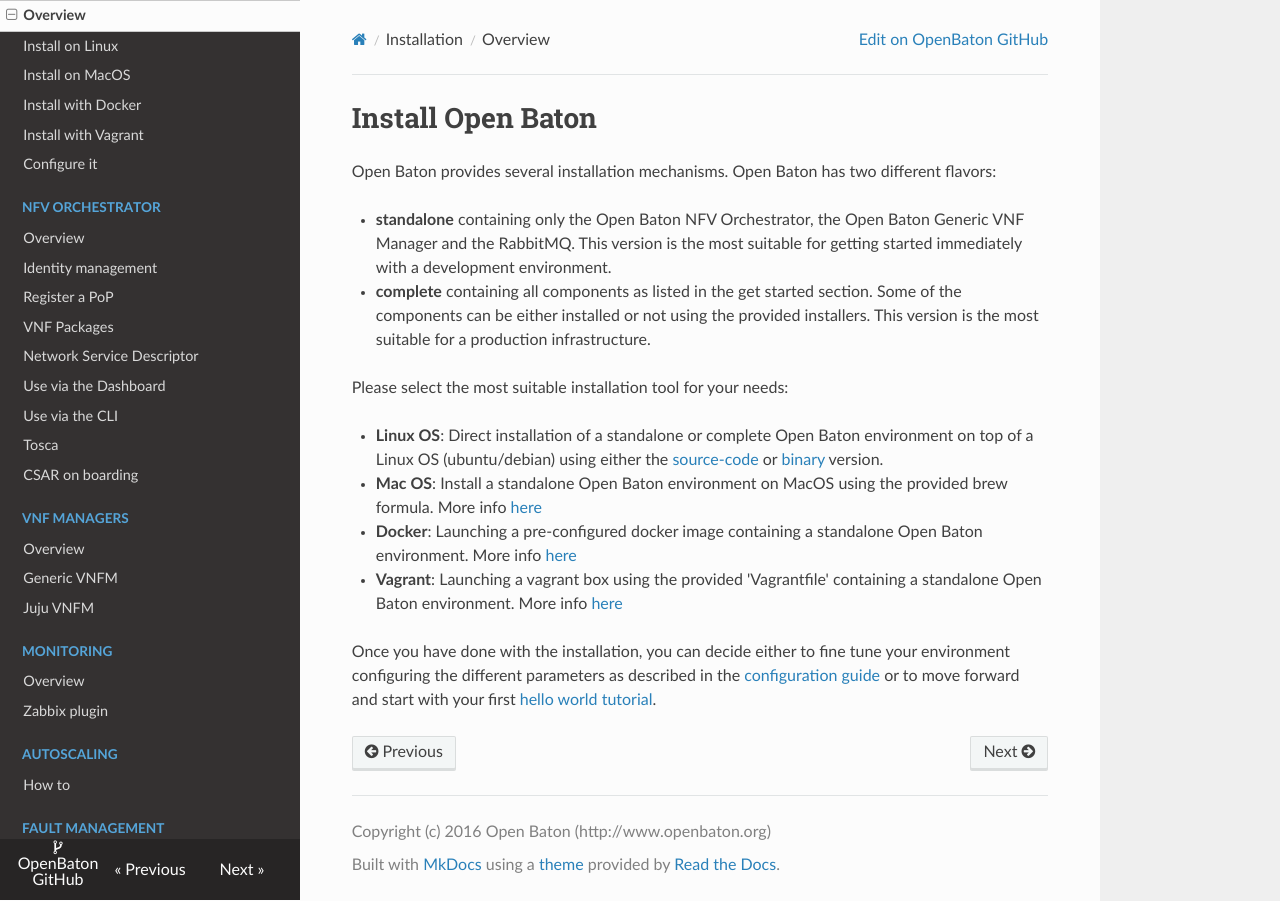
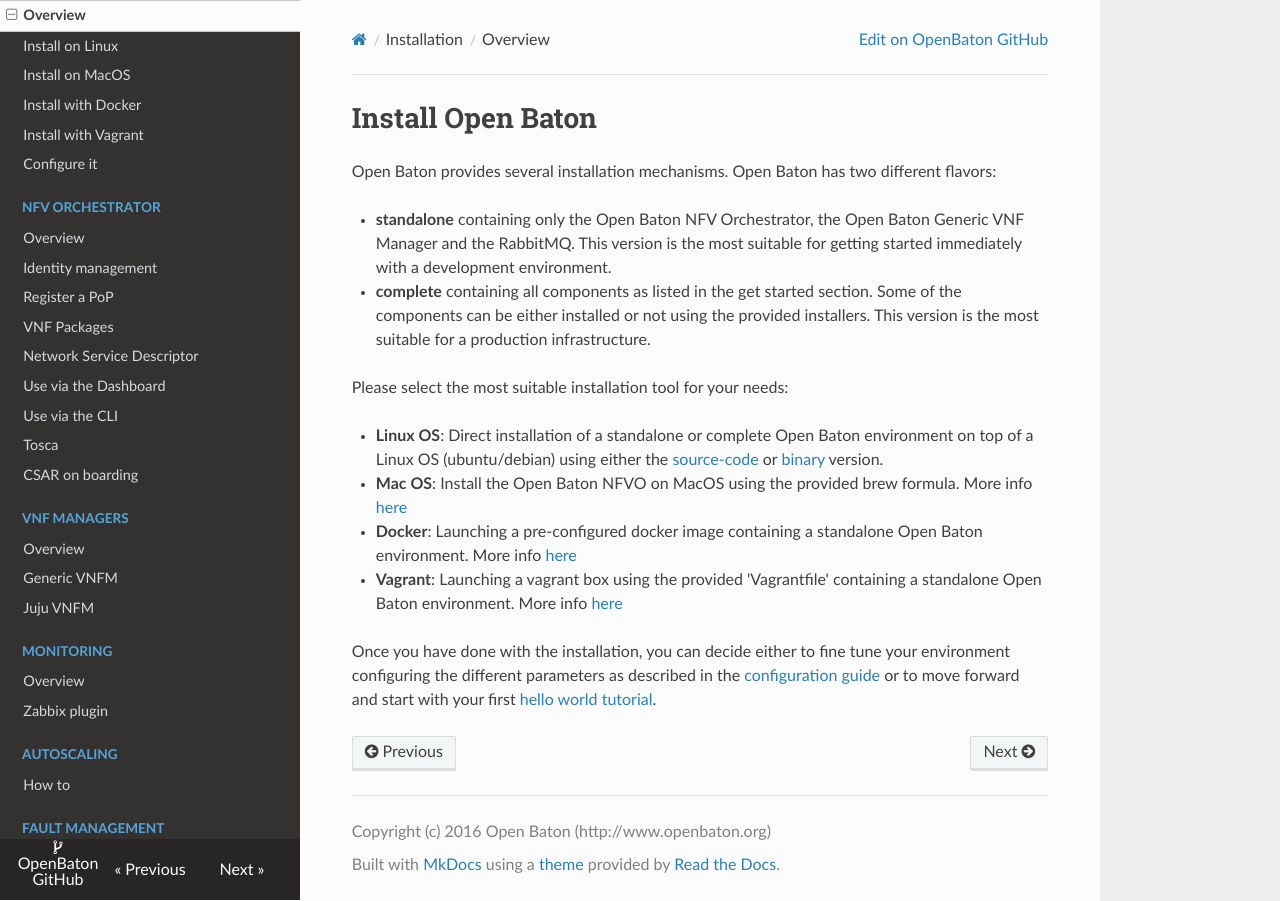
Before and after one commit to openbaton/docs, an MkDocs documentation site: the page built from docs/nfvo-installation.md, in a window 1280 px wide. Built offline with MkDocs 1.6.1, drawn with Linux system fonts in a browser that asks for light colours; nearby versions of some CDN libraries; old or Windows-style settings are respelled for this version of MkDocs.

Commit message:
Imp: osx is not "standalone"

```diff
--- a/docs/nfvo-installation.md
+++ b/docs/nfvo-installation.md
@@ -8,7 +8,7 @@
 Please select the most suitable installation tool for your needs:
 
 * **Linux OS**: Direct installation of a standalone or complete Open Baton environment on top of a Linux OS (ubuntu/debian) using either the [source-code][nfvo-installation-src] or [binary][nfvo-installation-deb] version.
-* **Mac OS**: Install a standalone Open Baton environment on MacOS using the provided brew formula. More info [here][macos]
+* **Mac OS**: Install the Open Baton NFVO on MacOS using the provided brew formula. More info [here][macos]
 * **Docker**: Launching a pre-configured docker image containing a standalone Open Baton environment. More info [here][docker]
 * **Vagrant**: Launching a vagrant box using the provided 'Vagrantfile' containing a standalone Open Baton environment. More info [here][vagrant]
 
```
